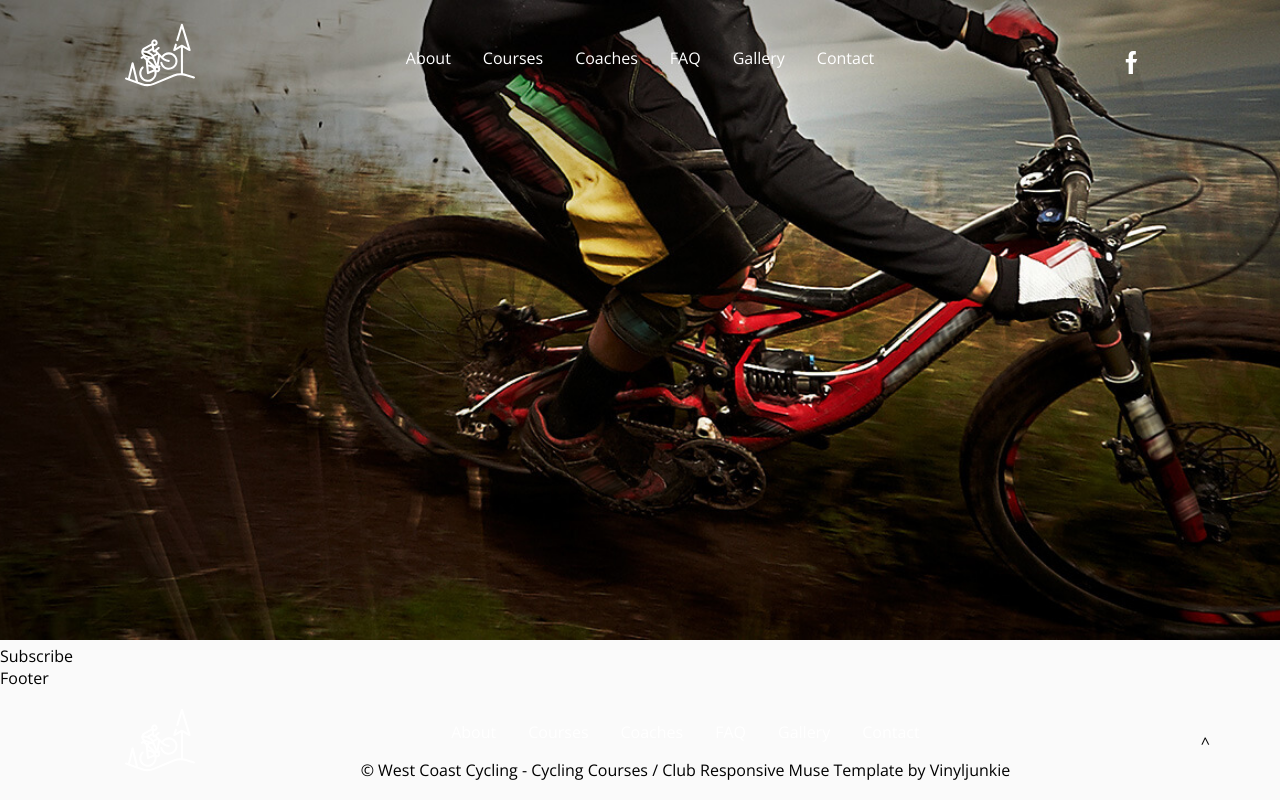
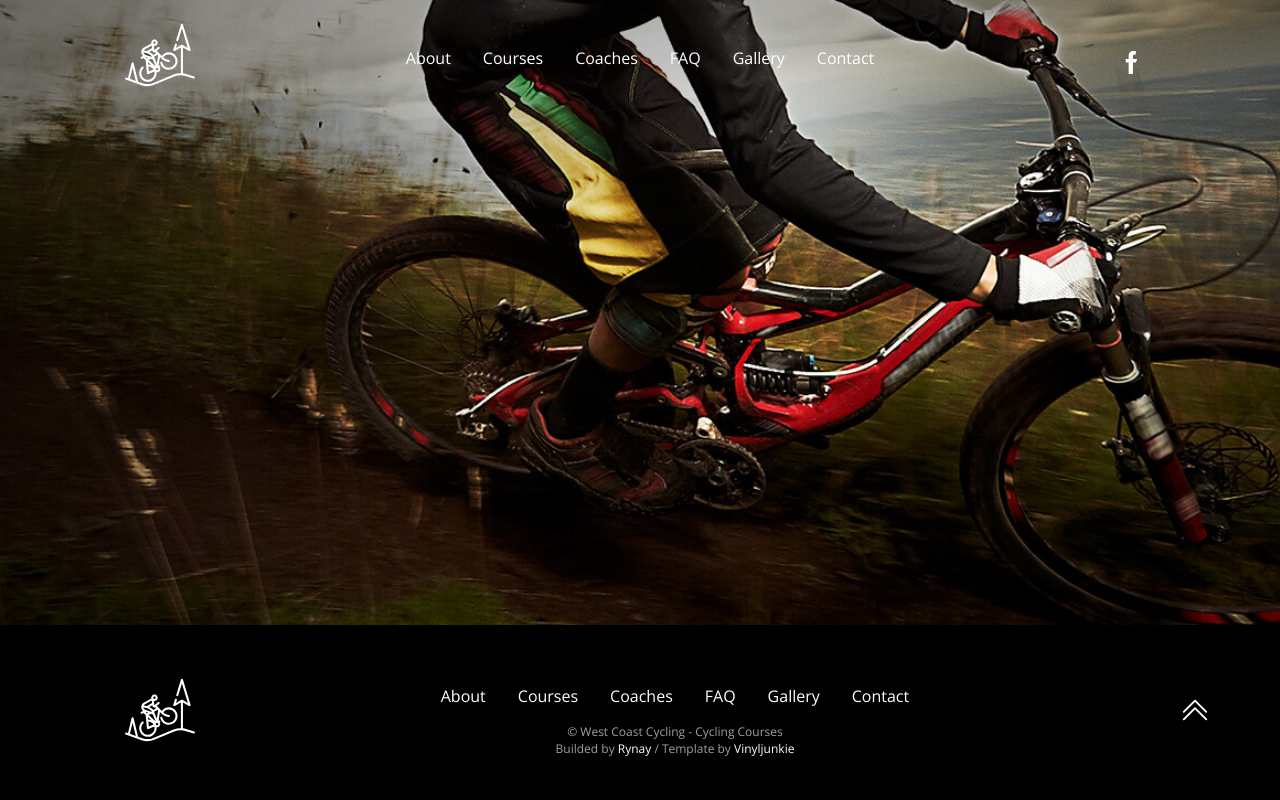
Before and after one commit to rynay/wcmbs, a React (Create React App) app: page /about in a window 1280 px wide. Built offline with nearby package versions, Linux system fonts and the light colour scheme; some icons are missing.

Commit message:
Header of type footer is done

```diff
--- a/src/components/Header/Header.module.scss
+++ b/src/components/Header/Header.module.scss
@@ -20,6 +20,30 @@
     bottom: 0;
     right: 0;
     left: 0;
+    background-color: #000;
+    padding: 3rem 0;
+
+    p {
+      text-align: center;
+      color: rgb(160, 160, 160);
+      font-size: 1.2rem;
+
+      a {
+        color: #fff;
+        text-decoration: none;
+      }
+    }
+
+    .header__toTopLink {
+      cursor: pointer;
+      max-width: 10rem;
+      max-height: 10rem;
+
+      svg {
+        height: 3rem;
+        width: 3rem;
+      }
+    }
   }
 
   &__container {
--- a/src/components/Header/Header.tsx
+++ b/src/components/Header/Header.tsx
@@ -6,6 +6,7 @@ import { Facebook } from "../icons/Facebook";
 import { Logo } from "../icons/Logo";
 import { Twitter } from "../icons/Twitter";
 import { Instagram } from "../icons/Instagram";
+import { Up } from "../icons/Up";
 
 type Props =
   | { type: "header"; page: "main" }
@@ -13,14 +14,7 @@ type Props =
   | { type: "footer"; page: "sub" };
 
 export const Header = ({ type, page }: Props) => {
-  return (
-    <>
-      <header
-        id={type === "header" ? "top" : "bottom"}
-        className={`${s.header} ${
-          type === "header" ? s.header_top : s.header_bottom
-        }`}
-      >
+  const content = (
     <div
       className={
         page === "main" ? s.header__container : s.header__container_maxWidth
@@ -45,8 +39,18 @@ export const Header = ({ type, page }: Props) => {
         </nav>
         {type === "footer" && (
           <p className={s.header__copyright}>
-                © West Coast Cycling - Cycling Courses / Club Responsive Muse
-                Template by Vinyljunkie
+            © West Coast Cycling - Cycling Courses <br /> Builded by{" "}
+            <a href="https://github.com/Rynay" target="_blank" rel="noreferrer">
+              Rynay
+            </a>{" "}
+            / Template by{" "}
+            <a
+              href="https://themeforest.net/user/vinyljunkie"
+              target="_blank"
+              rel="noreferrer"
+            >
+              Vinyljunkie
+            </a>
           </p>
         )}
       </div>
@@ -67,15 +71,28 @@ export const Header = ({ type, page }: Props) => {
         {type === "footer" && (
           <SLink
             className={s.header__toTopLink}
-                to="#top"
+            to="top"
             aria-label="scroll back to top"
           >
-                ^
+            <Up />
           </SLink>
         )}
       </div>
     </div>
+  );
+
+  return (
+    <>
+      {type === "header" && (
+        <header id="top" className={`${s.header} ${s.header_top}`}>
+          {content}
         </header>
+      )}
+      {type === "footer" && (
+        <div id="bottom" className={`${s.header} ${s.header_bottom}`}>
+          {content}
+        </div>
+      )}
     </>
   );
 };
--- /dev/null
+++ b/src/components/icons/Up/Up.tsx
@@ -0,0 +1,19 @@
+export const Up = () => {
+  return (
+    <svg
+      xmlns="http://www.w3.org/2000/svg"
+      width="16"
+      height="16"
+      viewBox="0 0 16 16"
+    >
+      <path
+        fill-rule="evenodd"
+        d="M7.646 2.646a.5.5 0 0 1 .708 0l6 6a.5.5 0 0 1-.708.708L8 3.707 2.354 9.354a.5.5 0 1 1-.708-.708l6-6z"
+      />
+      <path
+        fill-rule="evenodd"
+        d="M7.646 6.646a.5.5 0 0 1 .708 0l6 6a.5.5 0 0 1-.708.708L8 7.707l-5.646 5.647a.5.5 0 0 1-.708-.708l6-6z"
+      />
+    </svg>
+  );
+};
--- /dev/null
+++ b/src/components/icons/Up/index.ts
@@ -0,0 +1 @@
+export { Up } from "./Up";
```
Also changed, not shown: src/icons/chevron-double-up.svg (added). Lines whose indentation alone changed are shown as unchanged.
